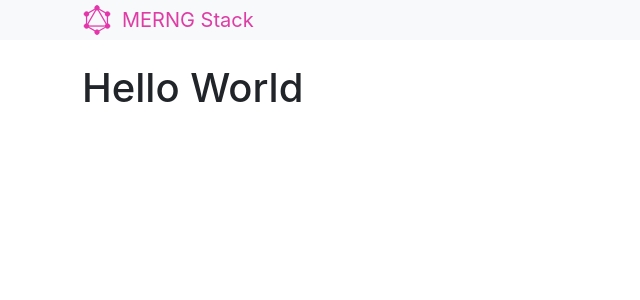
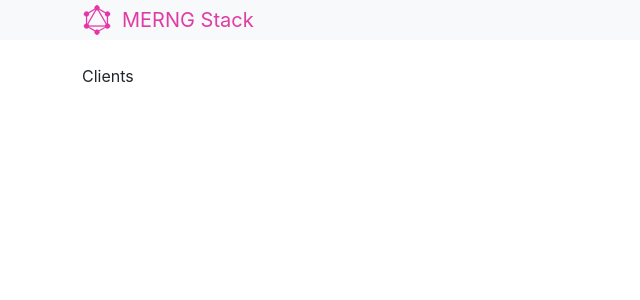
Before and after one commit to danielrubens/graphql-merng-stack, a React (Create React App) app in the folder client/: page / in a window 1280 px wide. Shown: the top 300 px of the page, without its empty margins (0-640 px from the left). Built offline with nearby package versions, Linux system fonts and the light colour scheme.

Commit message:
feat: create clients component

```diff
--- a/client/src/App.js
+++ b/client/src/App.js
@@ -1,4 +1,4 @@
-import Header from "./components/Header";
+import { Header, Clients } from './components'
 import { ApolloProvider, ApolloClient, InMemoryCache } from '@apollo/client'
 
 const client = new ApolloClient({
@@ -12,7 +12,7 @@ function App() {
       <ApolloProvider client={client}>
         <Header />
         <div className="container">
-          <h1>Hello World</h1>
+          <Clients />
         </div>
       </ApolloProvider>
     </>
--- /dev/null
+++ b/client/src/components/Clients.jsx
@@ -0,0 +1,7 @@
+const Clients = () => {
+  return (
+    <div>Clients</div>
+  )
+}
+
+export default Clients
--- /dev/null
+++ b/client/src/components/index.jsx
@@ -0,0 +1,4 @@
+import Clients from "./Clients";
+import Header from "./Header";
+
+export { Clients, Header};
```
Also changed, not shown: 1 other file (tests, documents, lock files or other folders).
